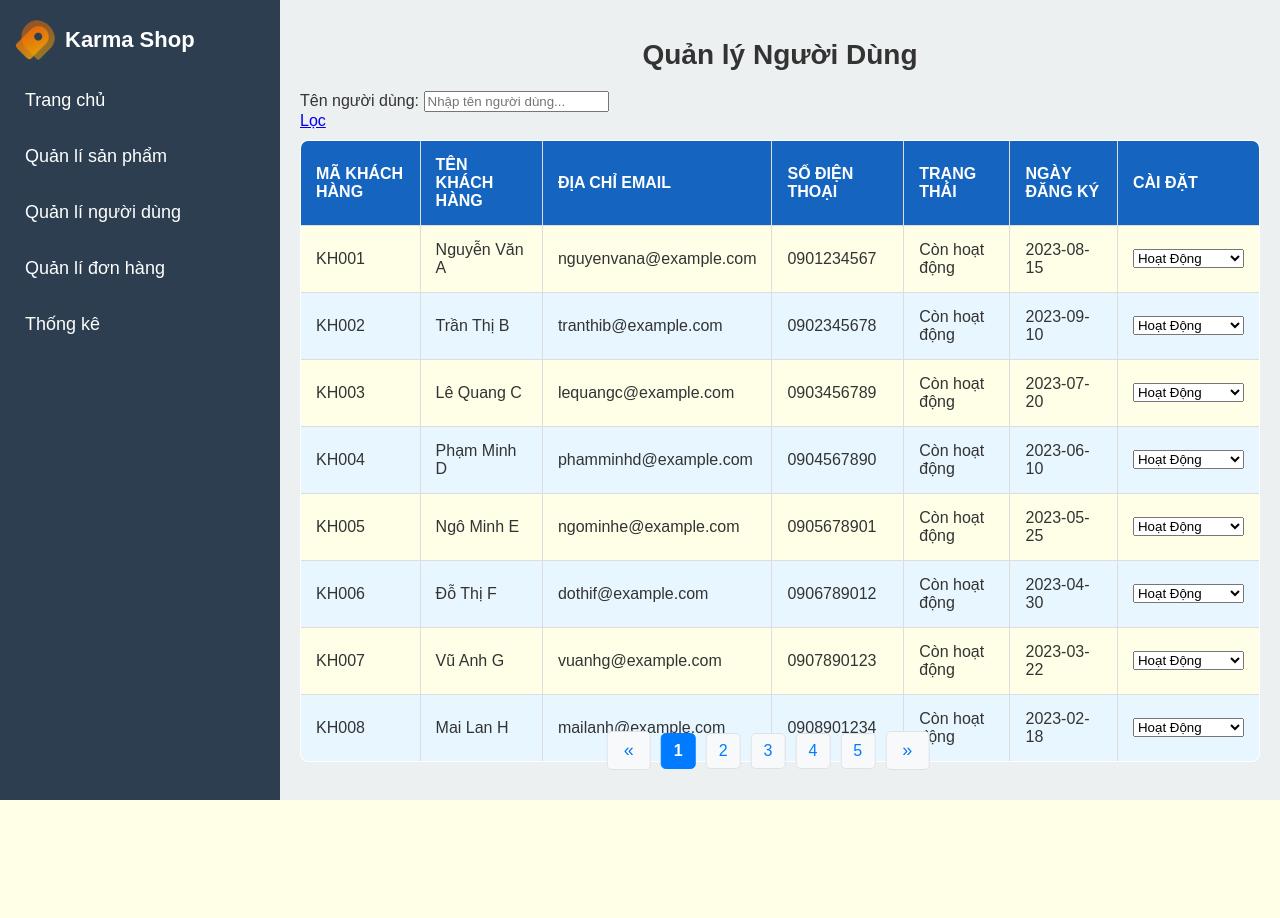
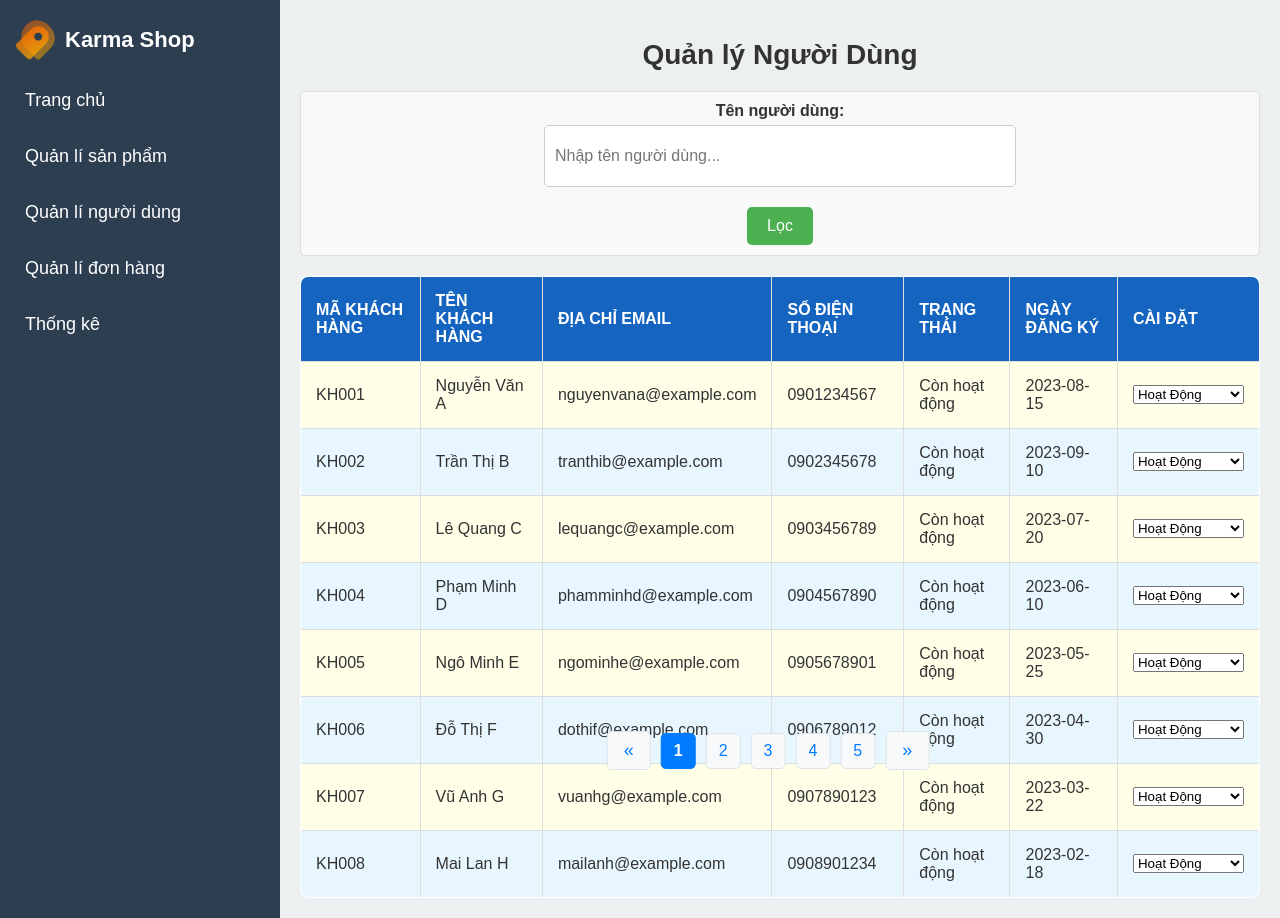
Before and after one commit to Unknown4505/main, a PHP site: page /manager-user.html in a window 1280 px wide. Before the commit the page ends 800 px from the top, so only its background shows below. Run offline with PHP 8.4, Linux system fonts and the light colour scheme.

Commit message:
Update manager-user.css

```diff
--- a/css/manager-user.css
+++ b/css/manager-user.css
@@ -383,3 +383,96 @@ h1 {
     background-color: #007bff; /* Màu nền khi nhấn */
     transform: scale(1); /* Giảm hiệu ứng phóng to */
 }
+/* Bộ lọc */
+.filter-container {
+    margin: 20px 0;
+    padding: 10px;
+    background-color: #f9f9f9;
+    border: 1px solid #ddd;
+    border-radius: 5px;
+    display: flex;
+    flex-wrap: wrap;
+    gap: 20px;
+    justify-content: center; /* Căn giữa theo chiều ngang */
+    align-items: center; /* Căn giữa theo chiều dọc */
+}
+
+    .filter-container form {
+        display: flex;
+        flex-wrap: wrap;
+        gap: 20px;
+        justify-content: center; /* Căn giữa form */
+    }
+
+.filter-category,
+.filter-name {
+    display: flex;
+    flex-direction: column;
+    align-items: center; /* Căn giữa nội dung theo chiều ngang */
+}
+
+    .filter-category input,
+    .filter-name input {
+        width: 450px; /* Tăng chiều rộng */
+        height: 40px; /* Tăng chiều cao */
+        padding: 10px; /* Thêm khoảng cách bên trong */
+        font-size: 16px; /* Tăng kích thước chữ */
+        border: 1px solid #ccc;
+        border-radius: 5px;
+    }
+
+    .filter-category select,
+    .filter-name select {
+        width: 300px;
+        height: 40px;
+        padding: 10px;
+        font-size: 16px;
+        border: 1px solid #ccc;
+        border-radius: 5px;
+    }
+
+
+    .filter-category label,
+    .filter-name label {
+        margin-bottom: 5px;
+        font-weight: bold;
+    }
+
+.filter-actions {
+    display: flex;
+    align-items: center;
+    justify-content: center; /* Căn giữa nội dung của filter-actions */
+    position: relative;
+    width: 100%;
+}
+button {
+    padding: 8px 16px;
+    background-color: #2c3e50;
+    color: white;
+    border: none;
+    border-radius: 4px;
+    cursor: pointer;
+    transition: background-color 0.3s;
+    position: absolute;
+    bottom: 10px; /* Cách đáy 10px */
+    right: 10px; /* Cách phải 10px */
+}
+
+button:hover {
+    background-color: #34495e;
+}
+
+.filter-btn {
+    display: inline-block;
+    padding: 10px 20px;
+    background-color: #4CAF50;
+    color: white;
+    text-align: center;
+    text-decoration: none;
+    border-radius: 5px;
+    font-size: 16px;
+}
+
+.filter-btn:hover {
+    background-color: #45a049;
+}
```
